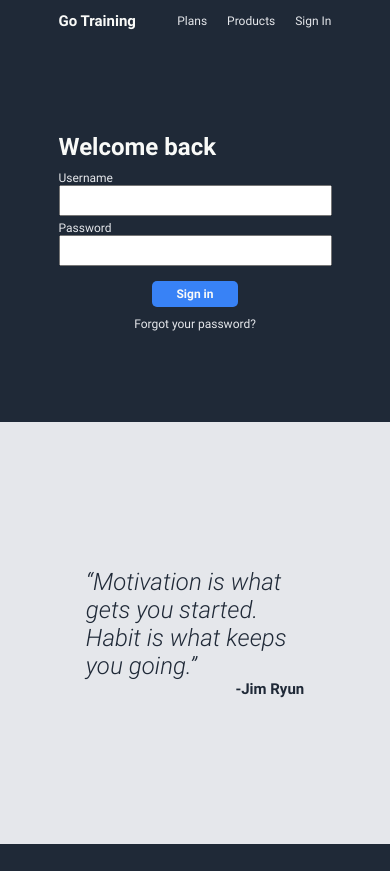
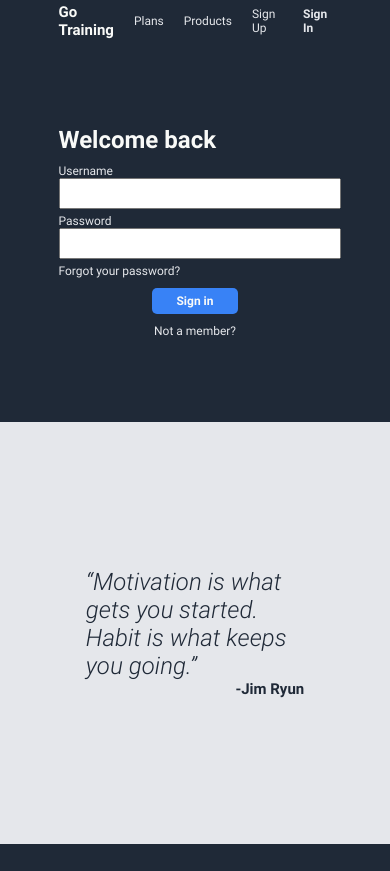
Before and after one commit to SilveiraGuilherme/go-training, a plain HTML site: page pages/sign-in.html in a window 390 px wide. Shown: the top 871 px of the page. Drawn offline with Linux system fonts and the light colour scheme.

Commit message:
Added sign up button and style to selected items in hero header
Sign up page has now a new input field "new password".

```diff
--- a/pages/sign-in.html
+++ b/pages/sign-in.html
@@ -16,7 +16,10 @@
               <li id="header-logo"><a href="../index.html">Go Training</a></li>
               <li><a href="plans.html">Plans</a></li>
               <li><a href="products.html">Products</a></li>
-              <li><a href="sign-in.html">Sign In</a></li>
+              <li><a href="sign-up.html">Sign Up</a></li>
+              <li>
+                <a id="header-selected" href="sign-in.html">Sign In</a>
+              </li>
             </ul>
           </nav>
         </header>
@@ -25,16 +28,19 @@
             <h1>Welcome back</h1>
             <form>
               <label for="username">Username</label>
-              <input type="text" id="username" />
+              <input type="text" id="username" name="username" />
               <label for="password">Password</label>
-              <input type="password" id="password" />
+              <input type="password" id="password" name="password" />
+              <label for="password"
+                ><a href="#">Forgot your password?</a></label
+              >
             </form>
             <ul class="hero-signup">
               <li class="button">
                 <a href="sign-in-success.html">Sign in</a>
               </li>
               <li>
-                <a href="#">Forgot your password?</a>
+                <a href="sign-up.html">Not a member?</a>
               </li>
             </ul>
           </div>
--- a/style.css
+++ b/style.css
@@ -76,6 +76,12 @@ footer {
   font-weight: 800;
   color: #f9faf8;
 }
+#header-selected {
+  font-weight: 800;
+}
+#header-selected:hover {
+  transform: none;
+}
 
 .hero-content {
   display: flex;
@@ -106,8 +112,7 @@ footer {
   color: #f9faf8;
 }
 .hero p,
-header li,
-.hero form {
+header li {
   font-size: 18px;
   color: #e5e7eb;
   font-weight: normal;
@@ -116,12 +121,15 @@ header li,
   display: flex;
   flex-direction: column;
   width: 60%;
+  color: #e5e7eb;
 }
 .hero input {
   color: black;
   height: 2em;
   margin-bottom: 5px;
+  padding-left: 5px;
   font-family: sans-serif;
+  width: 100%;
 }
 .hero-signup {
   display: flex;
@@ -377,7 +385,6 @@ footer p {
   .list-plans {
     flex-direction: column;
     align-items: center;
-    height: ;
   }
   .quote {
     height: 50vh;
@@ -389,7 +396,7 @@ footer p {
     font-size: 15px;
   }
   footer {
-    flex-direction: column;
+    flex-direction: column-reverse;
     justify-content: center;
     height: 15vh;
     gap: 10px;
```
Also changed, not shown: index.html (+1 -0 lines), pages/plans.html (+3 -2 lines), pages/products.html (+5 -2 lines), pages/sign-in-success.html (+1 -0 lines), pages/sign-up-success.html (+1 -0 lines), pages/sign-up.html (+7 -2 lines).
